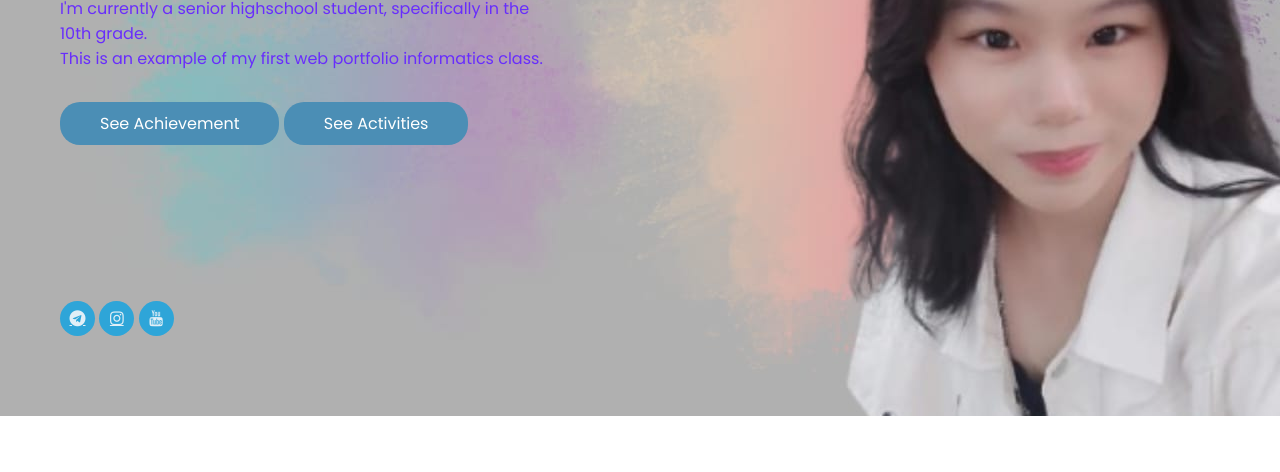
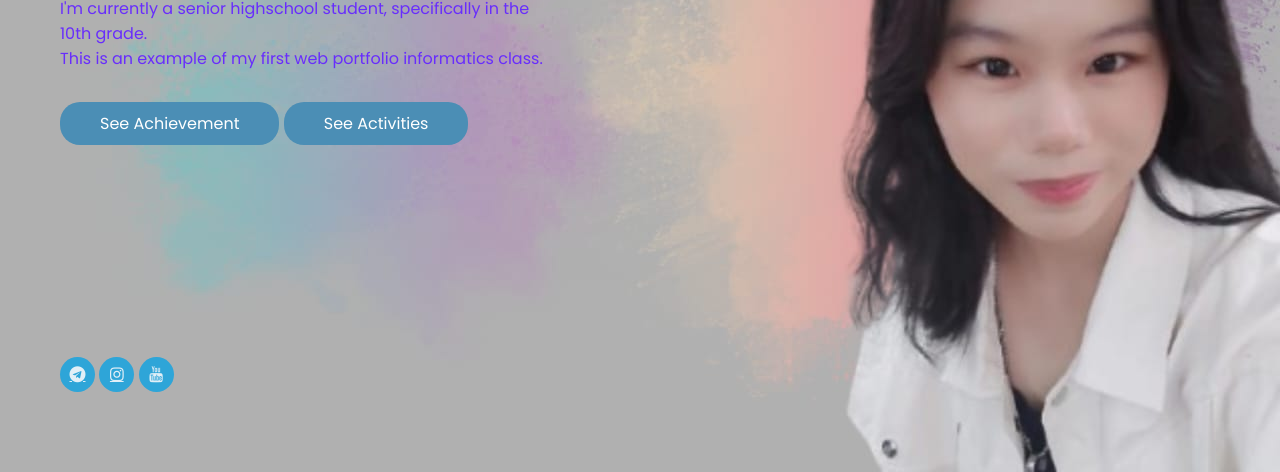
Before and after one commit to kisyharyviee/kiraportofolio, a plain HTML site: page index.html in a window 1280 px wide. Shown: the part 356-828 px from the top of the page. Before the commit the page ends 800 px from the top, so only its background shows below. Drawn offline with Linux system fonts and the light colour scheme.

Commit message:
stylee.css

```diff
--- a/stylee.css
+++ b/stylee.css
@@ -62,7 +62,7 @@ header {
 .home {
     position: relative;
     width: 100%; /* Mengatur tinggi gambar */
-    height: 83vh; /* Mengatur lebar gambar */
+    height: 90vh; /* Mengatur lebar gambar */
     background: url('yay.jpg'); /* Menambahkan gambar background */
     background-size: cover; /* Mengatur size gambar */
     background-position: center; /* Mengatur posisi gambar */
```
